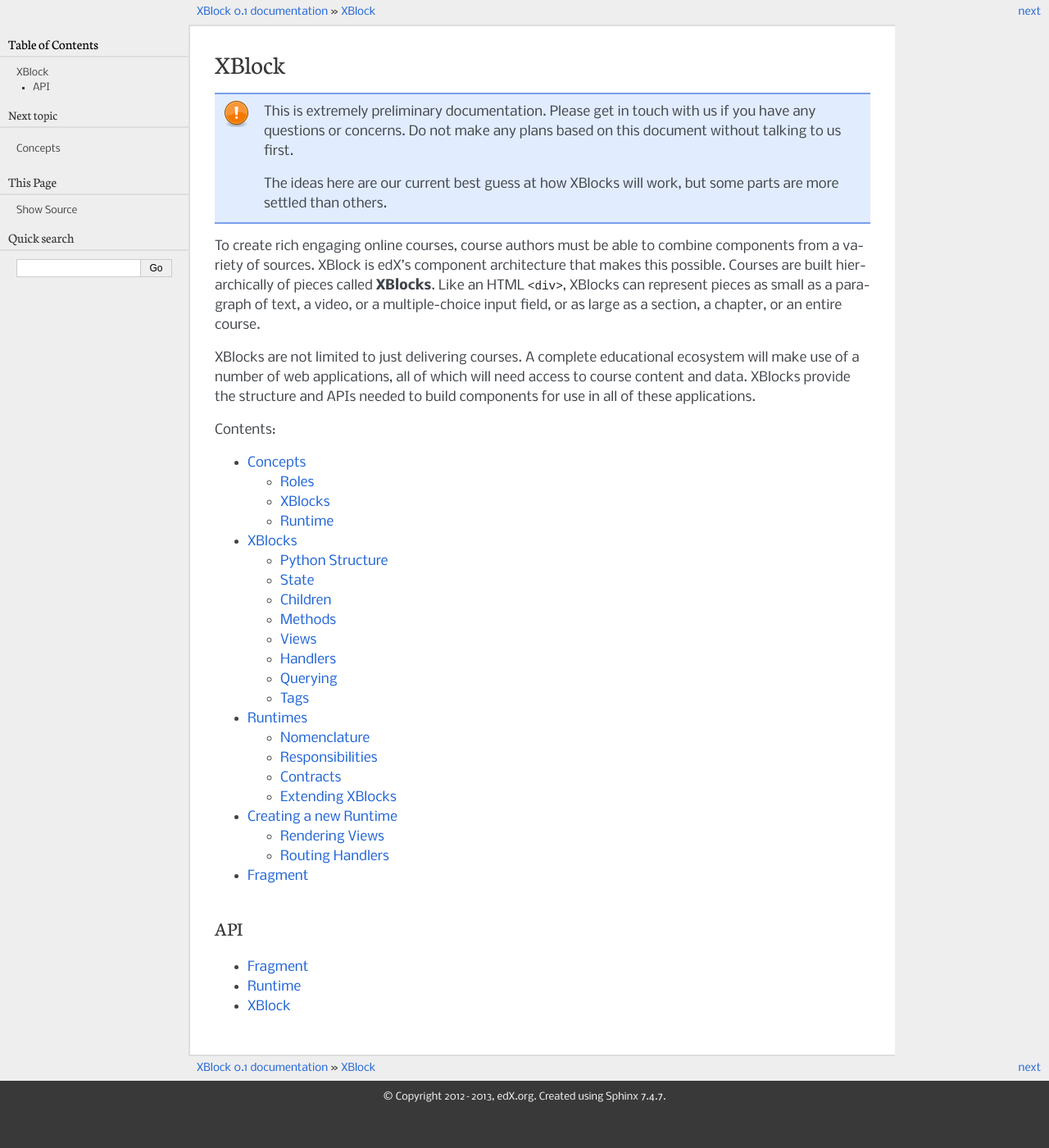
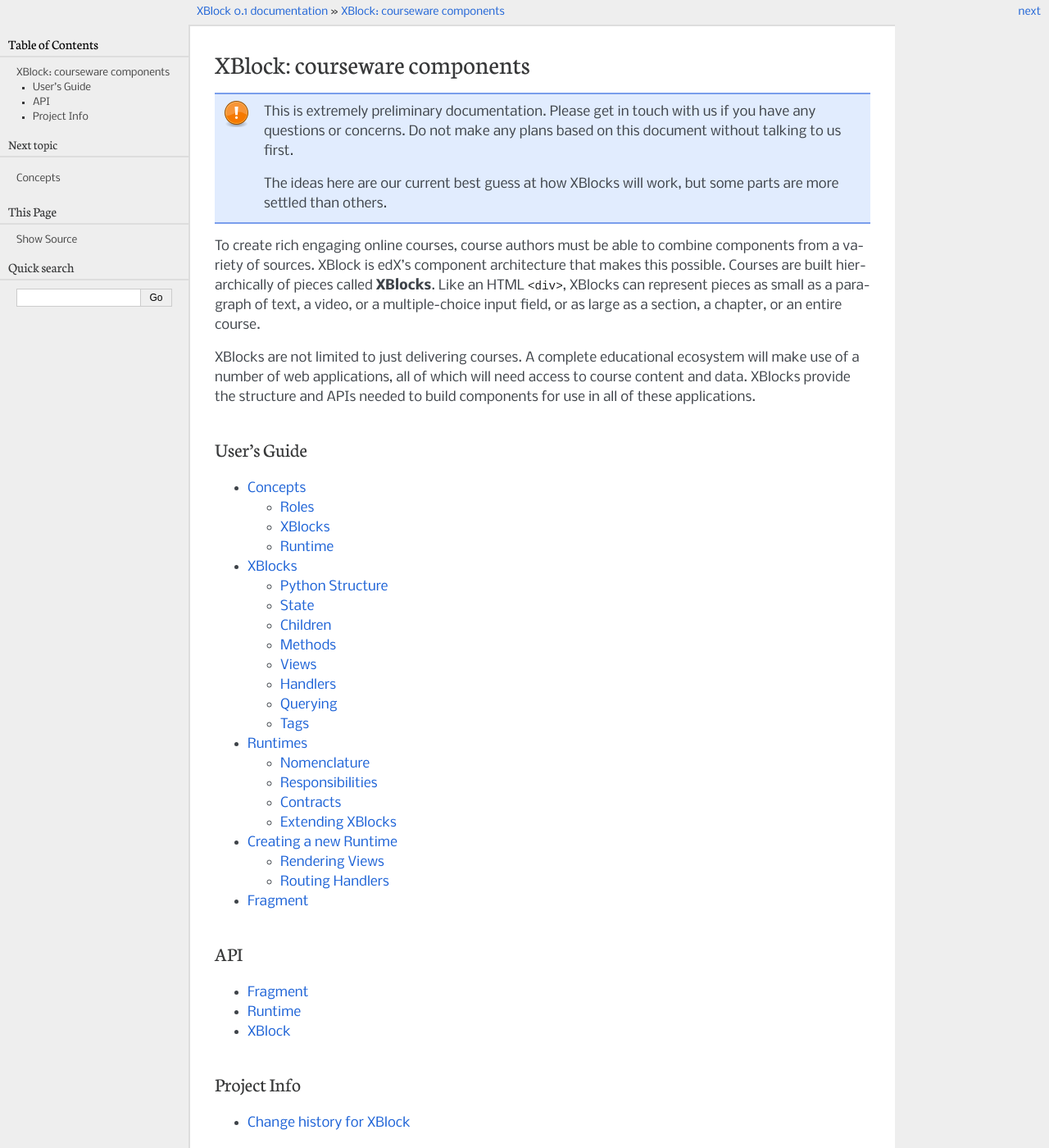
Before and after one commit to openedx/XBlock, a Sphinx documentation site: the page built from doc/index.rst, in a window 1280 px wide and 1400 px high. Shown: the whole window at 82% size. Built offline with Sphinx 7.4.7, drawn with Linux system fonts in a browser that asks for light colours; some of the changed text lies outside the part shown.

Commit message:
Include CHANGELOG in the docs.

```diff
--- /dev/null
+++ b/doc/changelog.rst
@@ -0,0 +1,3 @@
+.. _changelog:
+
+.. include:: ../CHANGELOG.rst
--- a/doc/index.rst
+++ b/doc/index.rst
@@ -1,6 +1,6 @@
-======
-XBlock
-======
+=============================
+XBlock: courseware components
+=============================
 
 .. note::
 
@@ -24,7 +24,8 @@
 access to course content and data.  XBlocks provide the structure and APIs
 needed to build components for use in all of these applications.
 
-Contents:
+User's Guide
+------------
 
 .. toctree::
     :maxdepth: 2
@@ -60,6 +60,13 @@
         - Fragments
     - Existing XBlock types
 
+Project Info
+------------
+
+.. toctree::
+    :maxdepth: 1
+
+    changelog
 
 ..
     Indices and tables
```
Also changed, not shown: other parts of doc/index.rst (+2 -3 lines), CHANGELOG.rst (+21 -18 lines).
